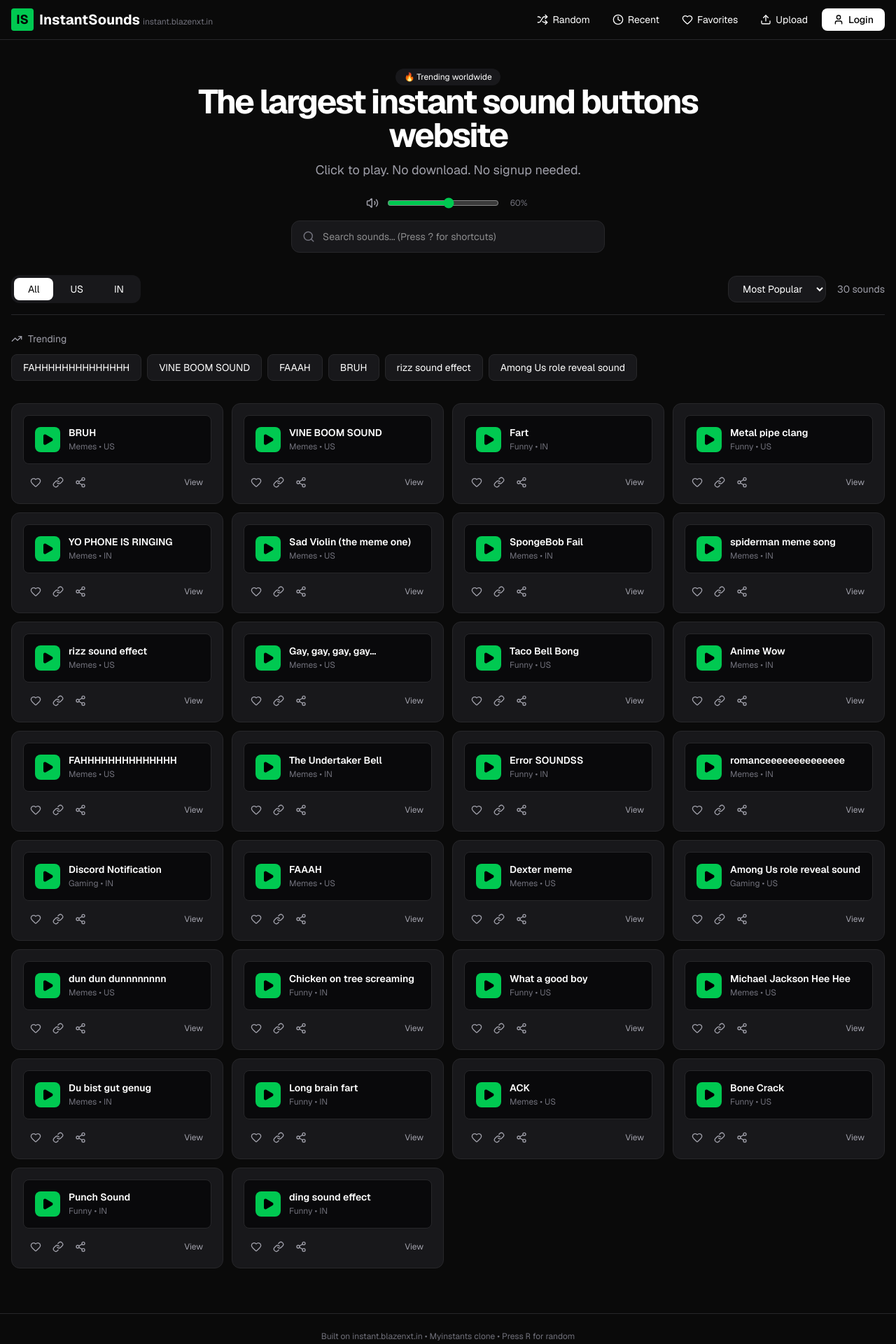
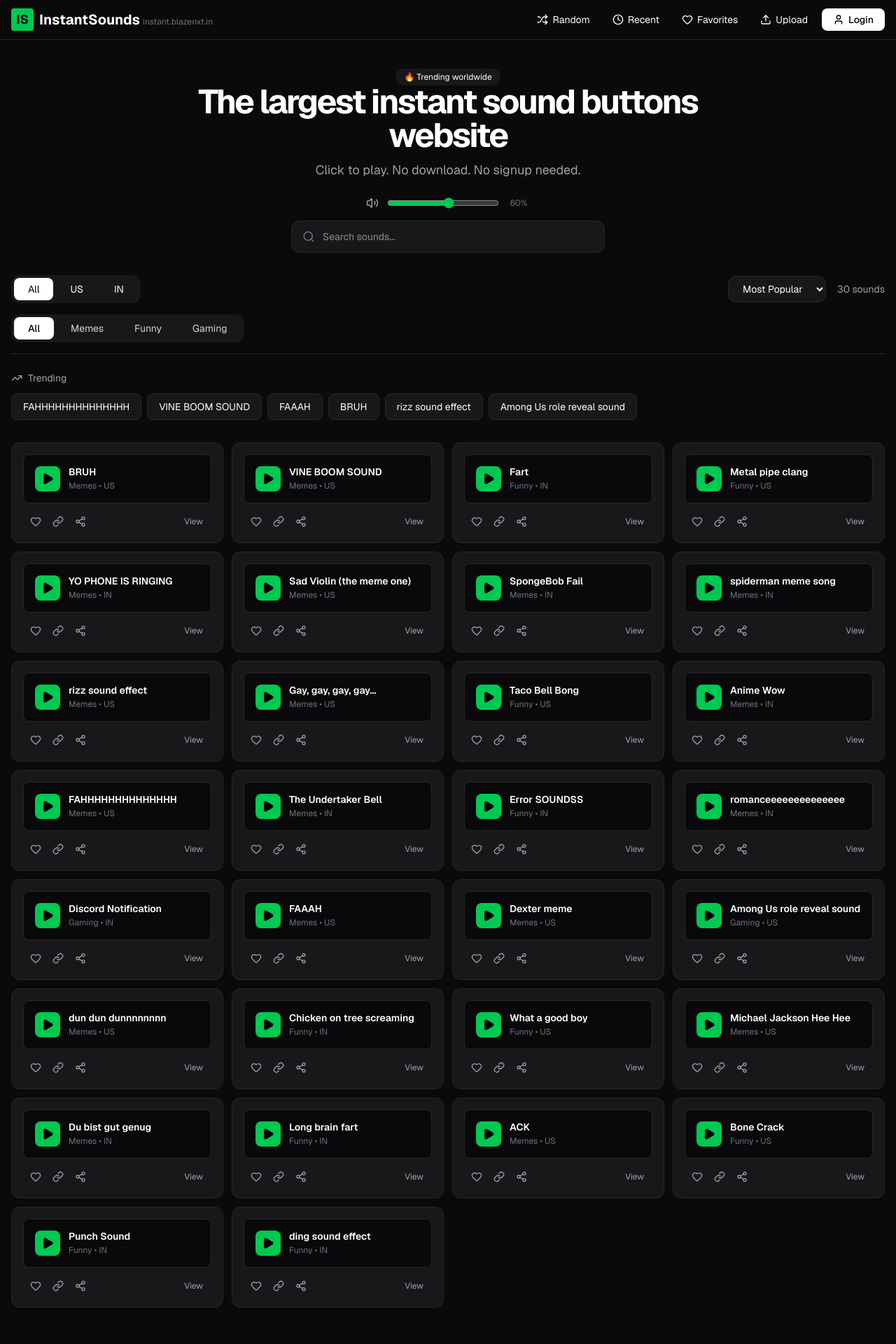
Before and after one commit to blazenxt/InstantSounds, a Next.js app: page / in a window 1280 px wide. Shown: the top 1920 px of the page at 70% size. Built offline with nearby package versions, Linux system fonts and the light colour scheme.

Commit message:
Feature A: Categories Filter Added
- Added Memes / Funny / Gaming category tabs
- Category filtering now works alongside country filter
- Clean UI with active states

```diff
--- a/app/page.tsx
+++ b/app/page.tsx
@@ -14,6 +14,7 @@ interface Sound {
 }
 
 type CountryFilter = "All" | "US" | "IN";
+type CategoryFilter = "All" | "Memes" | "Funny" | "Gaming";
 type SortOption = "popular" | "newest";
 
 export default function InstantSounds() {
@@ -21,6 +22,7 @@ export default function InstantSounds() {
   const [loading, setLoading] = useState(true);
   const [searchTerm, setSearchTerm] = useState("");
   const [activeCountry, setActiveCountry] = useState<CountryFilter>("All");
+  const [activeCategory, setActiveCategory] = useState<CategoryFilter>("All");
   const [sortBy, setSortBy] = useState<SortOption>("popular");
   const [playingId, setPlayingId] = useState<number | null>(null);
   const [favorites, setFavorites] = useState<number[]>([]);
@@ -48,38 +50,32 @@ export default function InstantSounds() {
   // Keyboard Shortcuts
   useEffect(() => {
     const handleKeyDown = (e: KeyboardEvent) => {
-      if (e.key === 'r' || e.key === 'R') {
-        playRandomSound();
-      }
-      if (e.key === 'f' || e.key === 'F') {
-        setShowFavoritesModal(true);
-      }
+      if (e.key.toLowerCase() === 'r') playRandomSound();
+      if (e.key.toLowerCase() === 'f') setShowFavoritesModal(true);
       if (e.key === 'Escape') {
         setShowUploadModal(false);
         setShowFavoritesModal(false);
         setShowRecentModal(false);
       }
-      if (e.key === '?') {
-        toast.info("Shortcuts: R = Random | F = Favorites | Esc = Close");
-      }
+      if (e.key === '?') toast.info("Shortcuts: R = Random | F = Favorites | Esc = Close");
     };
-
     window.addEventListener('keydown', handleKeyDown);
     return () => window.removeEventListener('keydown', handleKeyDown);
   }, [sounds]);
 
+  // Filtered sounds with category support
   const filteredSounds = sounds
     .filter(sound => {
       const matchesSearch = sound.name.toLowerCase().includes(searchTerm.toLowerCase()) ||
                             sound.category.toLowerCase().includes(searchTerm.toLowerCase());
       const matchesCountry = activeCountry === "All" || sound.country === activeCountry;
-      return matchesSearch && matchesCountry;
+      const matchesCategory = activeCategory === "All" || sound.category === activeCategory;
+      return matchesSearch && matchesCountry && matchesCategory;
     })
     .sort((a, b) => sortBy === "popular" ? b.plays - a.plays : b.id - a.id);
 
   const favoriteSounds = sounds.filter(s => favorites.includes(s.id));
 
-  // Play sound with volume control
   const playSound = (sound: Sound) => {
     const audioContext = new (window.AudioContext || (window as any).webkitAudioContext)();
     const osc1 = audioContext.createOscillator();
@@ -112,7 +108,6 @@ export default function InstantSounds() {
       setPlayingId(null);
     }, duration);
 
-    // Add to recent plays
     setRecentPlays(prev => {
       const filtered = prev.filter(s => s.id !== sound.id);
       return [sound, ...filtered].slice(0, 8);
@@ -192,7 +187,7 @@ export default function InstantSounds() {
             <button onClick={playRandomSound} className="flex items-center gap-1.5 px-3 py-1.5 hover:bg-zinc-900 rounded-lg" title="Random (R)">
               <Shuffle size={16} /> Random
             </button>
-            <button onClick={() => setShowRecentModal(true)} className="flex items-center gap-1.5 px-3 py-1.5 hover:bg-zinc-900 rounded-lg" title="Recent Plays">
+            <button onClick={() => setShowRecentModal(true)} className="flex items-center gap-1.5 px-3 py-1.5 hover:bg-zinc-900 rounded-lg">
               <Clock size={16} /> Recent
             </button>
             <button onClick={() => setShowFavoritesModal(true)} className="flex items-center gap-1.5 px-3 py-1.5 hover:bg-zinc-900 rounded-lg">
@@ -217,43 +212,27 @@ export default function InstantSounds() {
         </h1>
         <p className="text-zinc-400 text-lg">Click to play. No download. No signup needed.</p>
 
-        {/* Volume Control */}
         <div className="mt-6 flex items-center justify-center gap-3 text-sm">
           <Volume2 size={18} className="text-zinc-400" />
-          <input
-            type="range"
-            min="0.1"
-            max="1"
-            step="0.05"
-            value={volume}
-            onChange={(e) => setVolume(parseFloat(e.target.value))}
-            className="w-40 accent-green-500"
-          />
+          <input type="range" min="0.1" max="1" step="0.05" value={volume} onChange={(e) => setVolume(parseFloat(e.target.value))} className="w-40 accent-green-500" />
           <span className="text-xs text-zinc-500 w-8">{Math.round(volume * 100)}%</span>
         </div>
 
         <div className="mt-4 max-w-md mx-auto relative">
           <Search className="absolute left-4 top-3.5 text-zinc-500" size={18} />
-          <input
-            type="text"
-            value={searchTerm}
-            onChange={(e) => setSearchTerm(e.target.value)}
-            placeholder="Search sounds... (Press ? for shortcuts)"
-            className="w-full bg-zinc-900 border border-zinc-800 pl-11 py-3 rounded-xl text-sm focus:outline-none focus:border-green-500"
-          />
+          <input type="text" value={searchTerm} onChange={(e) => setSearchTerm(e.target.value)} placeholder="Search sounds..." className="w-full bg-zinc-900 border border-zinc-800 pl-11 py-3 rounded-xl text-sm focus:outline-none focus:border-green-500" />
         </div>
       </div>
 
       {/* Filters */}
       <div className="max-w-7xl mx-auto px-4">
-        <div className="flex flex-wrap items-center justify-between gap-4 border-b border-zinc-800 pb-4 mb-6">
+        <div className="flex flex-col gap-4 border-b border-zinc-800 pb-4 mb-6">
+
+          {/* Country + Sort */}
+          <div className="flex flex-wrap items-center justify-between gap-4">
             <div className="flex gap-1 bg-zinc-900 p-1 rounded-xl">
               {(["All", "US", "IN"] as const).map(c => (
-              <button
-                key={c}
-                onClick={() => setActiveCountry(c)}
-                className={`px-5 py-1.5 text-sm rounded-lg transition-all ${activeCountry === c ? 'bg-white text-black' : 'hover:bg-zinc-800'}`}
-              >
+                <button key={c} onClick={() => setActiveCountry(c)} className={`px-5 py-1.5 text-sm rounded-lg transition-all ${activeCountry === c ? 'bg-white text-black' : 'hover:bg-zinc-800'}`}>
                   {c === "All" ? "All" : c}
                 </button>
               ))}
@@ -266,6 +245,21 @@ export default function InstantSounds() {
               </select>
               <div className="text-sm text-zinc-400">{filteredSounds.length} sounds</div>
             </div>
+          </div>
+
+          {/* Category Tabs (NEW) */}
+          <div className="flex gap-1 bg-zinc-900 p-1 rounded-xl w-fit">
+            {(["All", "Memes", "Funny", "Gaming"] as const).map(cat => (
+              <button
+                key={cat}
+                onClick={() => setActiveCategory(cat)}
+                className={`px-5 py-1.5 text-sm rounded-lg transition-all ${activeCategory === cat ? 'bg-white text-black font-medium' : 'hover:bg-zinc-800 text-zinc-300'}`}
+              >
+                {cat}
+              </button>
+            ))}
+          </div>
+
         </div>
       </div>
 
@@ -331,10 +325,10 @@ export default function InstantSounds() {
 
       {/* Footer */}
       <footer className="border-t border-zinc-800 py-6 text-center text-xs text-zinc-500">
-        Built on instant.blazenxt.in • Myinstants clone • Press <span className="font-mono">R</span> for random
+        Built on instant.blazenxt.in • Myinstants clone • Press R for random
       </footer>
 
-      {/* Upload Modal */}
+      {/* Modals (same as before) */}
       {showUploadModal && (
         <div className="fixed inset-0 bg-black/80 flex items-center justify-center z-[200] p-4">
           <div className="bg-zinc-900 border border-zinc-700 w-full max-w-md rounded-2xl p-6">
@@ -342,9 +336,7 @@ export default function InstantSounds() {
               <h3 className="font-semibold text-xl">Upload Sound</h3>
               <button onClick={() => setShowUploadModal(false)}><X /></button>
             </div>
-
             <input value={uploadName} onChange={e => setUploadName(e.target.value)} placeholder="Sound name" className="w-full bg-zinc-950 border border-zinc-700 px-4 py-3 rounded-xl mb-4" />
-
             <div className="grid grid-cols-2 gap-3 mb-6">
               <select value={uploadCategory} onChange={e => setUploadCategory(e.target.value)} className="bg-zinc-950 border border-zinc-700 px-4 py-3 rounded-xl">
                 <option>Memes</option><option>Funny</option><option>Gaming</option>
@@ -353,7 +345,6 @@ export default function InstantSounds() {
                 <option value="IN">India</option><option value="US">US</option>
               </select>
             </div>
-
             <div className="flex gap-3">
               <button onClick={() => setShowUploadModal(false)} className="flex-1 py-3 border border-zinc-700 rounded-xl">Cancel</button>
               <button onClick={handleUpload} className="flex-1 py-3 bg-green-500 text-black font-medium rounded-xl">Upload</button>
@@ -362,7 +353,6 @@ export default function InstantSounds() {
         </div>
       )}
 
-      {/* Favorites Modal */}
       {showFavoritesModal && (
         <div className="fixed inset-0 bg-black/80 flex items-center justify-center z-[200] p-4">
           <div className="bg-zinc-900 border border-zinc-700 w-full max-w-lg rounded-2xl overflow-hidden">
@@ -385,7 +375,6 @@ export default function InstantSounds() {
         </div>
       )}
 
-      {/* Recent Plays Modal */}
       {showRecentModal && (
         <div className="fixed inset-0 bg-black/80 flex items-center justify-center z-[200] p-4">
           <div className="bg-zinc-900 border border-zinc-700 w-full max-w-lg rounded-2xl overflow-hidden">
```
Lines whose indentation alone changed are shown as unchanged.
